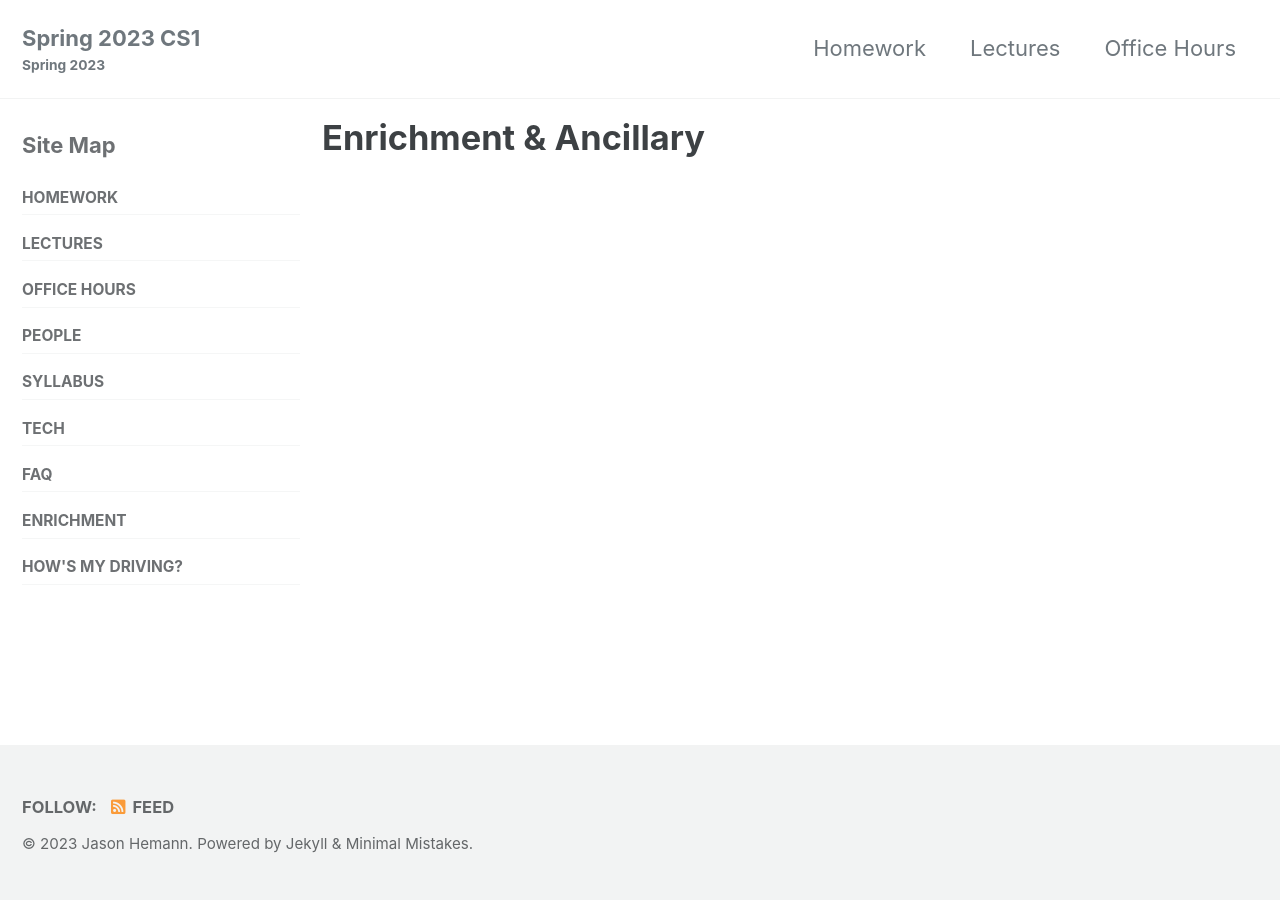
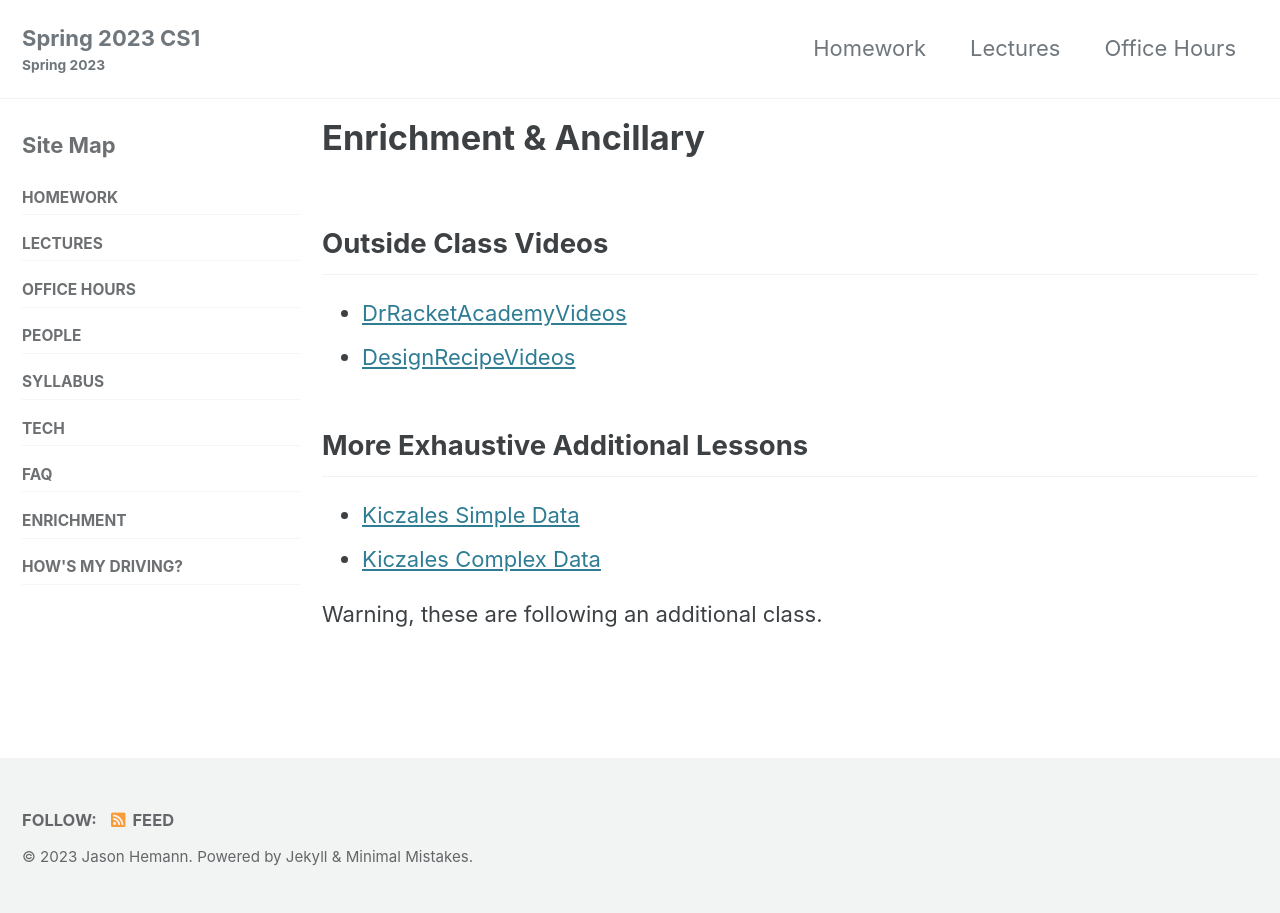
Before and after one commit to jasonhemann/25SP-CS1114, a Jekyll site: the page built from enrichment.md, in a window 1280 px wide. Built offline with Jekyll 4.4.1, drawn with Linux system fonts in a browser that asks for light colours; cached includes are drawn as plain includes.

Commit message:
Adding more references to external videos

```diff
--- a/enrichment.md
+++ b/enrichment.md
@@ -3,3 +3,14 @@ title: Enrichment & Ancillary
 layout: single
 classes: wide
 ---
+
+## Outside Class Videos
+
+- [DrRacketAcademyVideos](https://www.youtube.com/@DrRacketAcademy/videos)
+- [DesignRecipeVideos](https://www.youtube.com/@designrecipe/videos)
+
+## More Exhaustive Additional Lessons
+- [Kiczales Simple Data](https://www.edx.org/course/how-to-code-simple-data)
+- [Kiczales Complex Data](https://www.edx.org/course/how-to-code-complex-data)
+
+Warning, these are following an additional class.
```
